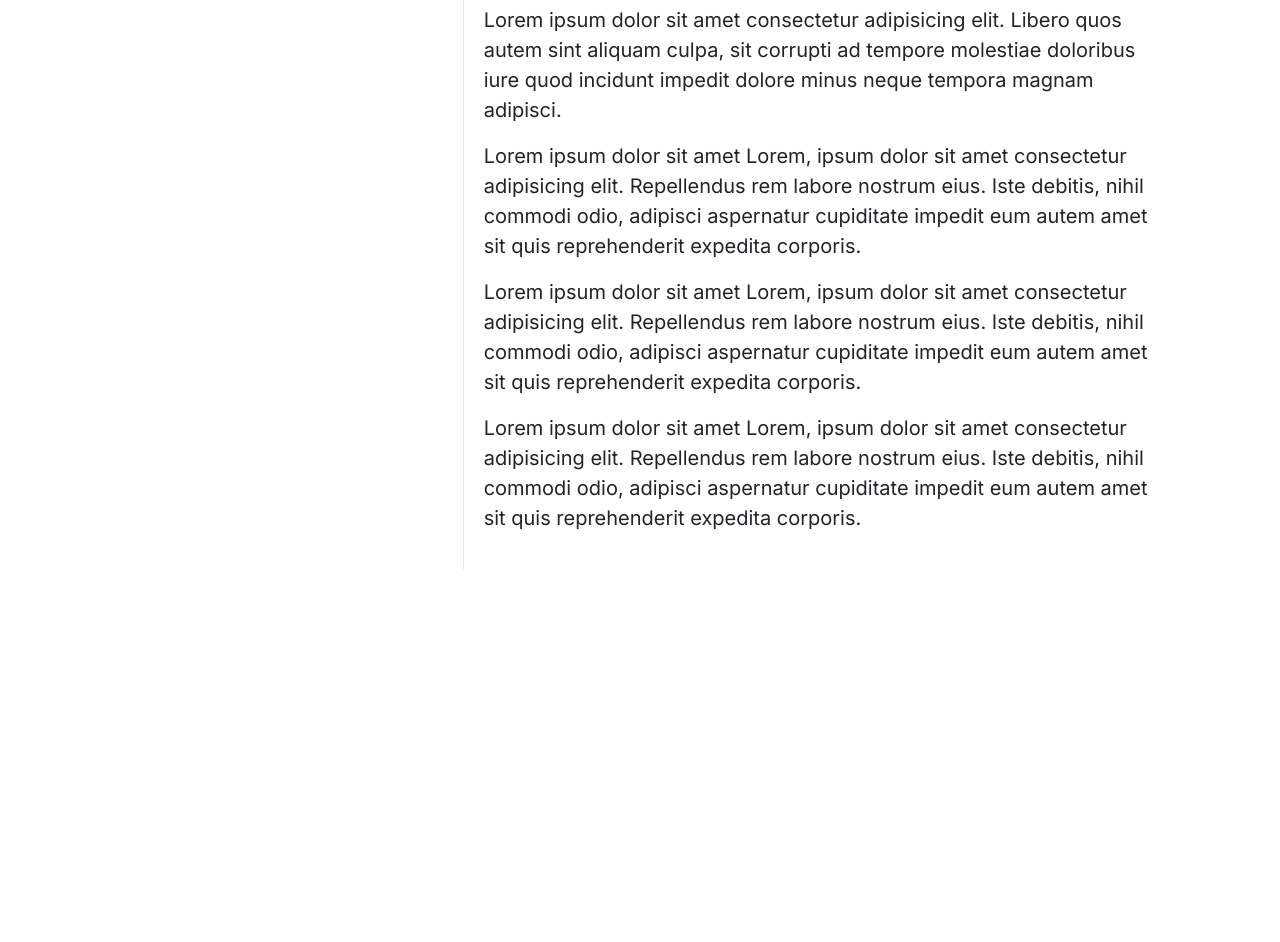
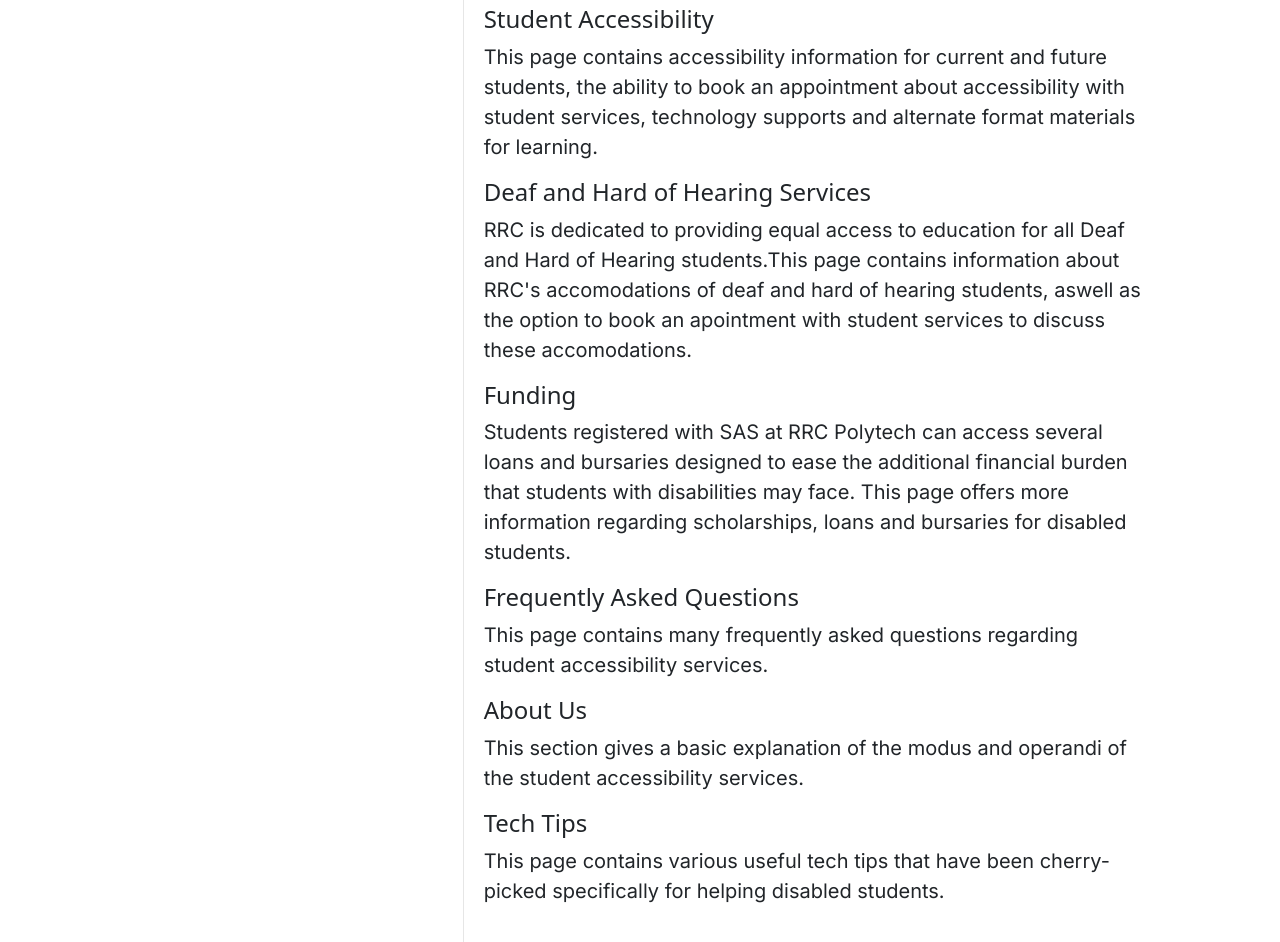
Before and after one commit to EdanBandoot/communications-deliverable, a plain HTML site: page deliverable-group 4/page3.html in a window 1280 px wide. Shown: the part 293-1235 px from the top of the page. Before the commit the page ends 862 px from the top, so only its background shows below. Drawn offline with Linux system fonts and the light colour scheme.

Commit message:
Added content to page 3, didnt change any css

```diff
--- a/deliverable-group 4/css/style.css
+++ b/deliverable-group 4/css/style.css
@@ -20,7 +20,6 @@
 
 #header > div > div.col-md-2.col-md-offset-4 > a {
     margin-top: 10px;
-
 }
 
 .overlay-title {
@@ -186,6 +185,5 @@ div div #studentAccessH3 {
 }
 
 #subject_3 {
-    text-align: center;
     position: relative;
 }
--- a/deliverable-group 4/page3.html
+++ b/deliverable-group 4/page3.html
@@ -45,25 +45,29 @@
                 <p>
                     RRC Student Accessibility Services is a page that aims to explain and direct students to RRC’s various accessibility services.
                 </p>
+                <h4>Student Accessibility</h4>
                 <p>
-                    Lorem ipsum dolor sit amet consectetur adipisicing elit. Libero quos autem sint aliquam culpa, sit corrupti
-                    ad tempore molestiae doloribus iure quod incidunt impedit dolore minus neque tempora magnam adipisci.
+                    This page contains accessibility information for current and future students, the ability to book an appointment about accessibility with student services, technology supports
+                    and alternate format materials for learning.
                 </p>
+                <h4>Deaf and Hard of Hearing Services</h4>
                 <p>
-                    Lorem ipsum dolor sit amet Lorem, ipsum dolor sit amet consectetur adipisicing elit. Repellendus rem labore
-                    nostrum eius. Iste debitis, nihil commodi odio, adipisci aspernatur cupiditate impedit eum autem amet sit quis
-                    reprehenderit expedita corporis.
+                    RRC is dedicated to providing equal access to education for all Deaf and Hard of Hearing students.This page contains information about RRC's accomodations of deaf and hard of hearing students, aswell as
+                    the option to book an apointment with student services to discuss these accomodations.
                 </p>
+                <h4>Funding</h4>
                 <p>
-                    Lorem ipsum dolor sit amet Lorem, ipsum dolor sit amet consectetur adipisicing elit. Repellendus rem labore
-                    nostrum eius. Iste debitis, nihil commodi odio, adipisci aspernatur cupiditate impedit eum autem amet sit quis
-                    reprehenderit expedita corporis.
+                    Students registered with SAS at RRC Polytech can access several loans and bursaries designed to ease the additional financial burden that students with disabilities may face. This page offers more information regarding
+                    scholarships, loans and bursaries for disabled students.
                 </p>
+                <h4>Frequently Asked Questions</h4>
                 <p>
-                    Lorem ipsum dolor sit amet Lorem, ipsum dolor sit amet consectetur adipisicing elit. Repellendus rem labore
-                    nostrum eius. Iste debitis, nihil commodi odio, adipisci aspernatur cupiditate impedit eum autem amet sit quis
-                    reprehenderit expedita corporis.
+                    This page contains many frequently asked questions regarding student accessibility services.
                 </p>
+                <h4>About Us</h4>
+                <p>This section gives a basic explanation of the modus and operandi of the student accessibility services.</p>
+                <h4>Tech Tips</h4>
+                <p>This page contains various useful tech tips that have been cherry-picked specifically for helping disabled students.</p>
 
             </div>
         </div>
```
